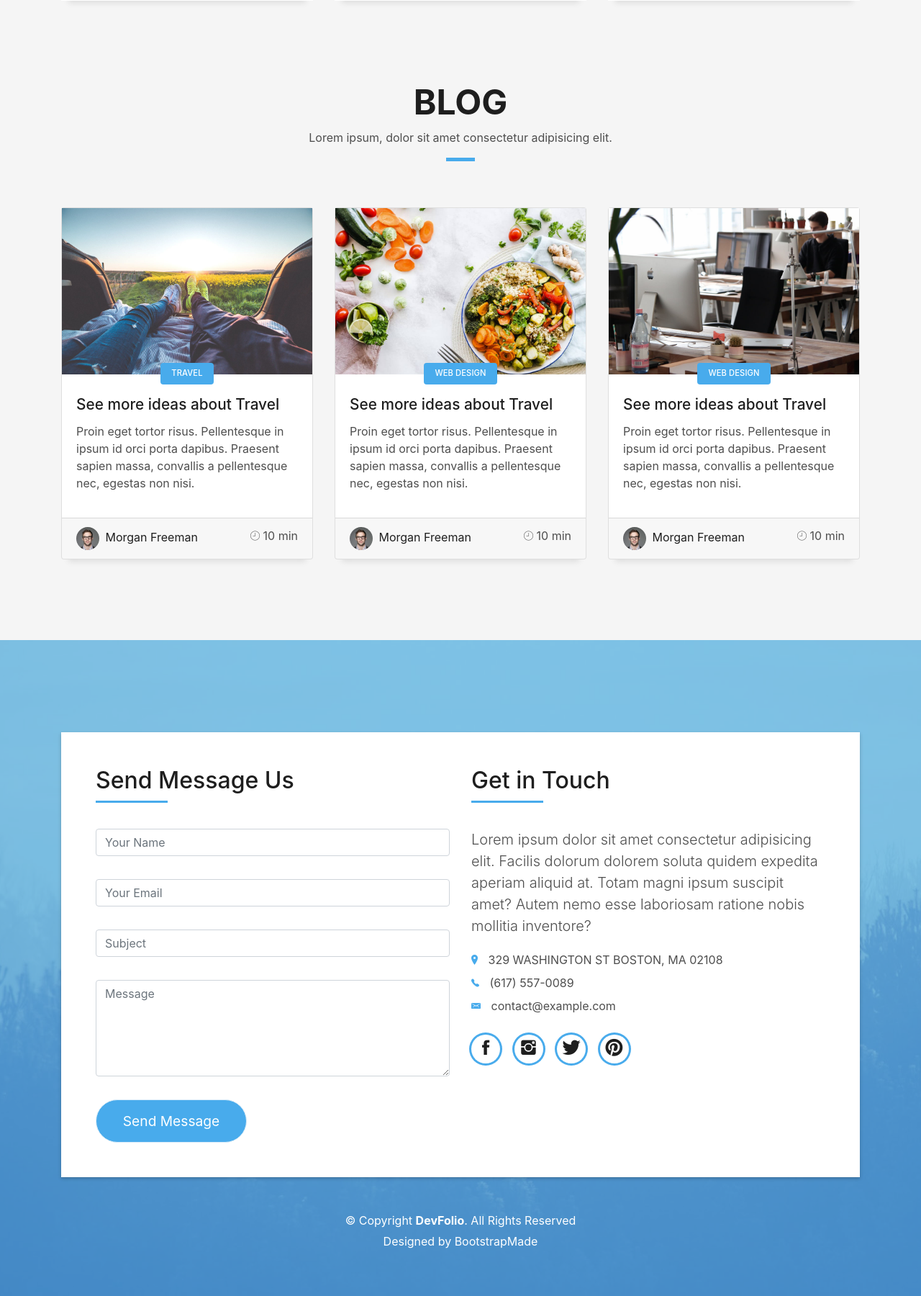
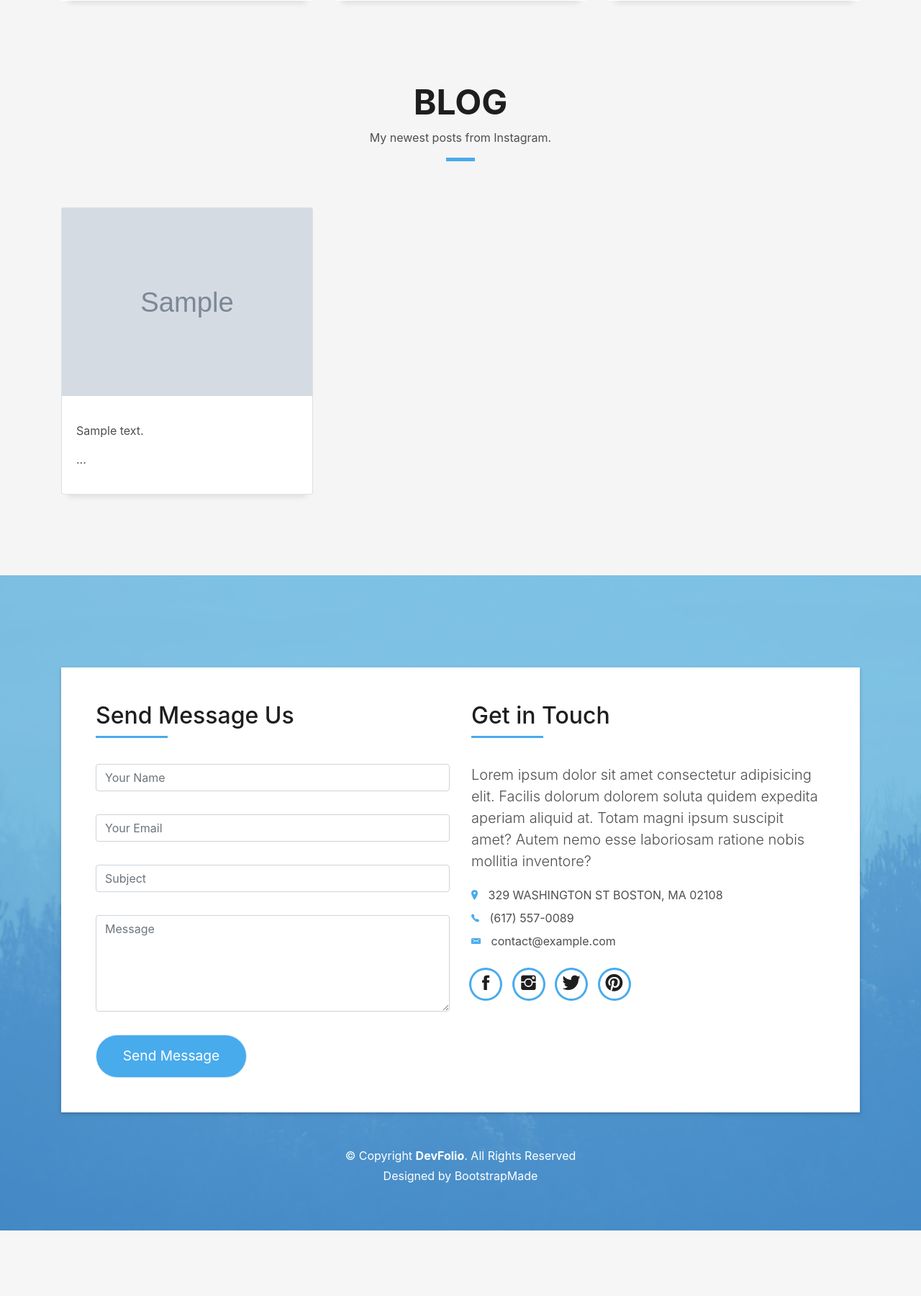
Before and after one commit to jakobowsky/personal-website, a Django app: template webapp/blog/templates/blog/index.html in a window 1280 px wide. Shown: the part 2453-4253 px from the top of the page at 72% size. After the commit the page ends 4162 px from the top, so only its background shows below. Run offline with Django 3.2, Linux system fonts and the light colour scheme; the template is opened without the code that fills it: most values are stand-ins (such as "Sample title", 1, 10 or a date in 2020); grey boxes marked "Sample" are stand-in pictures; some libraries are stand-ins or nearby versions; some web fonts are replaced.

Commit message:
ig posts on template

```diff
--- a/webapp/blog/templates/blog/index.html
+++ b/webapp/blog/templates/blog/index.html
@@ -343,109 +343,39 @@
               Blog
             </h3>
             <p class="subtitle-a">
-              Lorem ipsum, dolor sit amet consectetur adipisicing elit.
+              My newest posts from Instagram.
             </p>
             <div class="line-mf"></div>
           </div>
         </div>
       </div>
-      <div class="row">
+
+
+        {% for post in posts|slice:'0:6'%}
+        {% if forloop.counter0|divisibleby:3 %}
+        <div class="row">
+        {% endif %}
         <div class="col-md-4">
           <div class="card card-blog">
             <div class="card-img">
+              <a href="http://{{post.url}}"><img src="{{ post.img }}" alt="" class="img-fluid"></a>
 
-              <a href="blog-single.html"><img src="{% static 'blog/img/post-1.jpg' %}" alt="" class="img-fluid"></a>
             </div>
             <div class="card-body">
               <div class="card-category-box">
-                <div class="card-category">
-                  <h6 class="category">Travel</h6>
-                </div>
               </div>
-              <h3 class="card-title"><a href="blog-single.html">See more ideas about Travel</a></h3>
+              <!--<h3 class="card-title"><a href="blog-single.html">See more ideas about Travel</a></h3>-->
               <p class="card-description">
-                Proin eget tortor risus. Pellentesque in ipsum id orci porta dapibus. Praesent sapien massa, convallis
-                a pellentesque nec,
-                egestas non nisi.
+                {{post.description|linebreaks|slice:'200'}}...
               </p>
-            </div>
-            <div class="card-footer">
-              <div class="post-author">
-                <a href="#">
-                  <img src="{% static 'blog/img/testimonial-2.jpg' %}" alt="" class="avatar rounded-circle">
-                  <span class="author">Morgan Freeman</span>
-                </a>
-              </div>
-              <div class="post-date">
-                <span class="ion-ios-clock-outline"></span> 10 min
-              </div>
             </div>
           </div>
         </div>
-        <div class="col-md-4">
-          <div class="card card-blog">
-            <div class="card-img">
-              <a href="blog-single.html"><img src="{% static 'blog/img/post-2.jpg' %}" alt="" class="img-fluid"></a>
-            </div>
-            <div class="card-body">
-              <div class="card-category-box">
-                <div class="card-category">
-                  <h6 class="category">Web Design</h6>
-                </div>
-              </div>
-              <h3 class="card-title"><a href="blog-single.html">See more ideas about Travel</a></h3>
-              <p class="card-description">
-                Proin eget tortor risus. Pellentesque in ipsum id orci porta dapibus. Praesent sapien massa, convallis
-                a pellentesque nec,
-                egestas non nisi.
-              </p>
-            </div>
-            <div class="card-footer">
-              <div class="post-author">
-                <a href="#">
-                  <img src="{% static 'blog/img/testimonial-2.jpg' %}" alt="" class="avatar rounded-circle">
-                  <span class="author">Morgan Freeman</span>
-                </a>
-              </div>
-              <div class="post-date">
-                <span class="ion-ios-clock-outline"></span> 10 min
-              </div>
-            </div>
-          </div>
+        {% if forloop.counter|divisibleby:3 %}
         </div>
-        <div class="col-md-4">
-          <div class="card card-blog">
-            <div class="card-img">
-              <a href="blog-single.html"><img src="{% static 'blog/img/post-3.jpg' %}" alt="" class="img-fluid"></a>
-            </div>
-            <div class="card-body">
-              <div class="card-category-box">
-                <div class="card-category">
-                  <h6 class="category">Web Design</h6>
-                </div>
-              </div>
-              <h3 class="card-title"><a href="blog-single.html">See more ideas about Travel</a></h3>
-              <p class="card-description">
-                Proin eget tortor risus. Pellentesque in ipsum id orci porta dapibus. Praesent sapien massa, convallis
-                a pellentesque nec,
-                egestas non nisi.
-              </p>
-            </div>
-            <div class="card-footer">
-              <div class="post-author">
-                <a href="#">
-                  <img src="{% static 'blog/img/testimonial-2.jpg' %}" alt="" class="avatar rounded-circle">
-                  <span class="author">Morgan Freeman</span>
-                </a>
-              </div>
-              <div class="post-date">
-                <span class="ion-ios-clock-outline"></span> 10 min
-              </div>
-            </div>
-          </div>
-        </div>
-      </div>
-    </div>
+        {% endif %}
+
+      {% endfor %}
   </section>
   <!--/ Section Blog End /-->
 
--- a/webapp/blog/views.py
+++ b/webapp/blog/views.py
@@ -2,13 +2,15 @@ from django.shortcuts import render
 from django.http import HttpResponse
 from django.template import loader
 
+from .models import InstaPost
+
 def get_instagram_posts():
-    pass
+    return InstaPost.objects.all()
 
 
 def home(request):
     template = loader.get_template('blog/index.html')
     context = {
-        'test': '123'
+        'posts': get_instagram_posts()
     }
     return HttpResponse(template.render(context, request))
```
